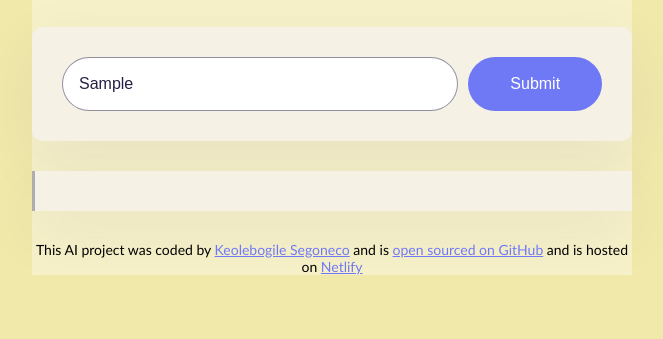
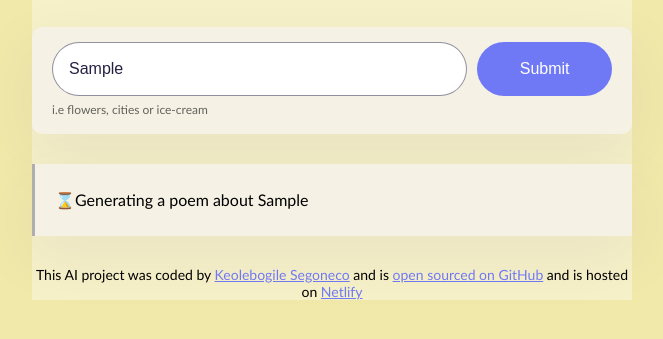
Before and after one commit to oksanakaur/poems-generator, a plain HTML site: page index.html in a window 1280 px wide. Both pictures are taken after typing "Sample" into the empty fields and a click on the input 843 px from the left and 261 px from the top of the page. Shown: the part 177-516 px from the top of the page, without its empty margins (308-971 px from the left). Drawn offline with nearby package versions, Linux system fonts and the light colour scheme; no server answers.

Commit message:
improved the user experience

```diff
--- a/index.html
+++ b/index.html
@@ -15,6 +15,7 @@
       </header>
 
       <main>
+        <div class="form-container">
           <form id="poem-generator-form">
             <input
               type="text"
@@ -27,7 +28,9 @@
             />
             <input type="submit" class="submit-button" />
           </form>
-        <div class="poem" id="poem"></div>
+          <div class="hint">i.e flowers, cities or ice-cream</div>
+        </div>
+        <div class="poem hidden" id="poem"></div>
       </main>
 
       <footer>
--- a/src/index.css
+++ b/src/index.css
@@ -25,13 +25,23 @@ h1 {
     color: #272044;
 }
 
+.form-container {
+    background-color: rgb(245, 242, 229);
+    margin-bottom: 30px;
+    border-radius: 10px;
+    box-shadow: 0px 20px 60px rgba(65, 60, 100, 0.08 );
+    padding: 15px 20px;
+}
+
 form {
-    padding: 30px;
-    background-color: rgb(245, 242, 229);
-    box-shadow: 0px 20px 60px rgba(65, 60, 100, 0.08 );
-    border-radius: 10px;
     display: flex;
-    margin-bottom: 30px;
+}
+
+.hint {
+   line-height: 1.5;
+   margin-top: 5px;
+   opacity: 0.6;
+   font-size: 12px;
 }
 
 .instructions {
@@ -64,6 +74,10 @@ form {
     box-shadow: 0px 20px 60px rgba(65, 60, 100, 0.08 );
 }
 
+.hidden {
+    display: none;
+}
+
 .poem strong {
    color: rgb(112, 121, 245);
 }
@@ -73,3 +87,18 @@ footer {
     font-size: 14px;
     margin-top: 30px;
 }
+
+.generating {
+  animation: blink-animation 1s steps(5, start) infinite;
+}
+
+@keyframes blink-animation {
+  to {
+    visibility: hidden;
+  }
+}
+@-webkit-keyframes blink-animation {
+  to {
+    visibility: hidden;
+  }
+}
--- a/src/index.js
+++ b/src/index.js
@@ -19,6 +19,10 @@ let context = "You are a creative expert and love to write short poems. Your mis
 let prompt = `User instructions: Generate a poem about love ${instructionsInput.value}`;
 let apiUrl =`https://api.shecodes.io/ai/v1/generate?prompt=${prompt}&context=${context}&key=${apiKey}`;
 
+let poemElement = document.querySelector("#poem");
+poemElement.classList.remove("hidden");
+poemElement.innerHTML = `<div class="generating">⌛Generating a poem about ${instructionsInput.value}</div>`;
+
 console.log("Generating Poem");
 console.log(`Prompt: ${prompt}`);
 console.log(`Context: ${context}`);
```
Lines whose indentation alone changed are shown as unchanged.
